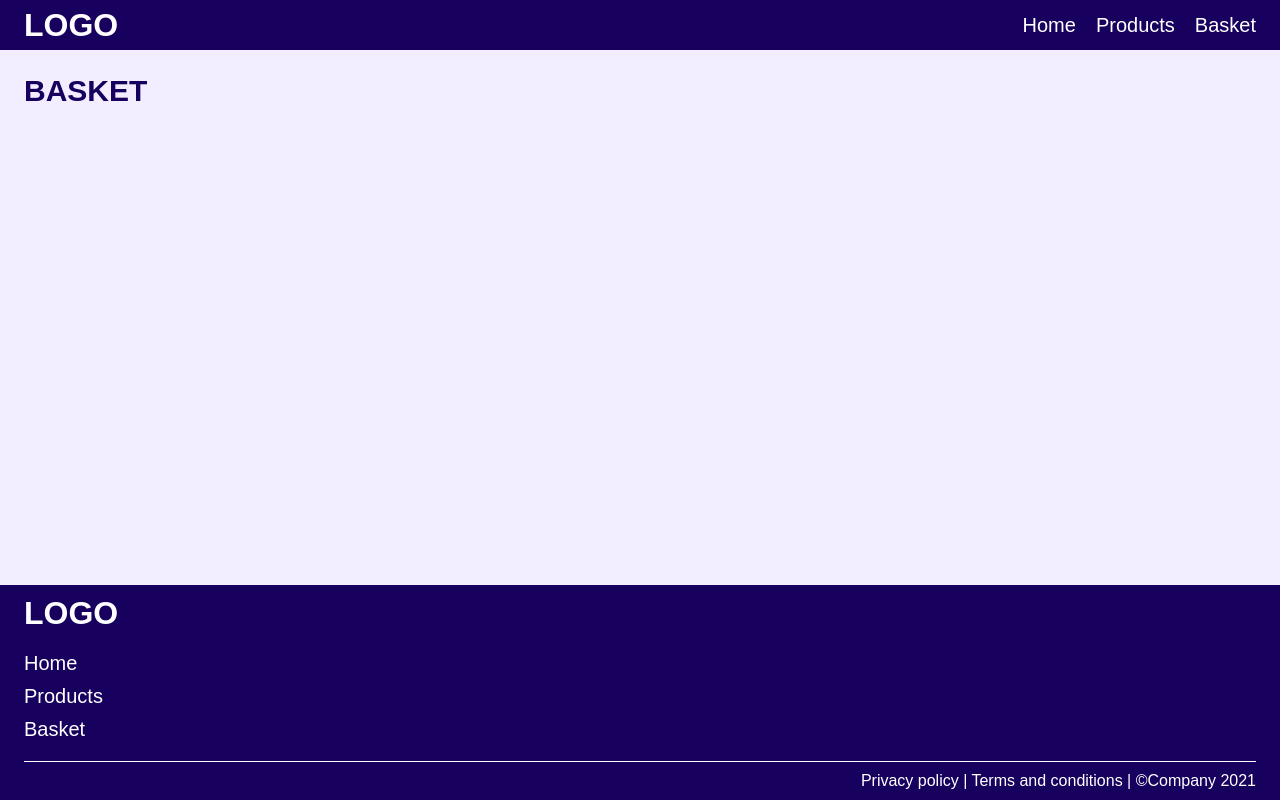
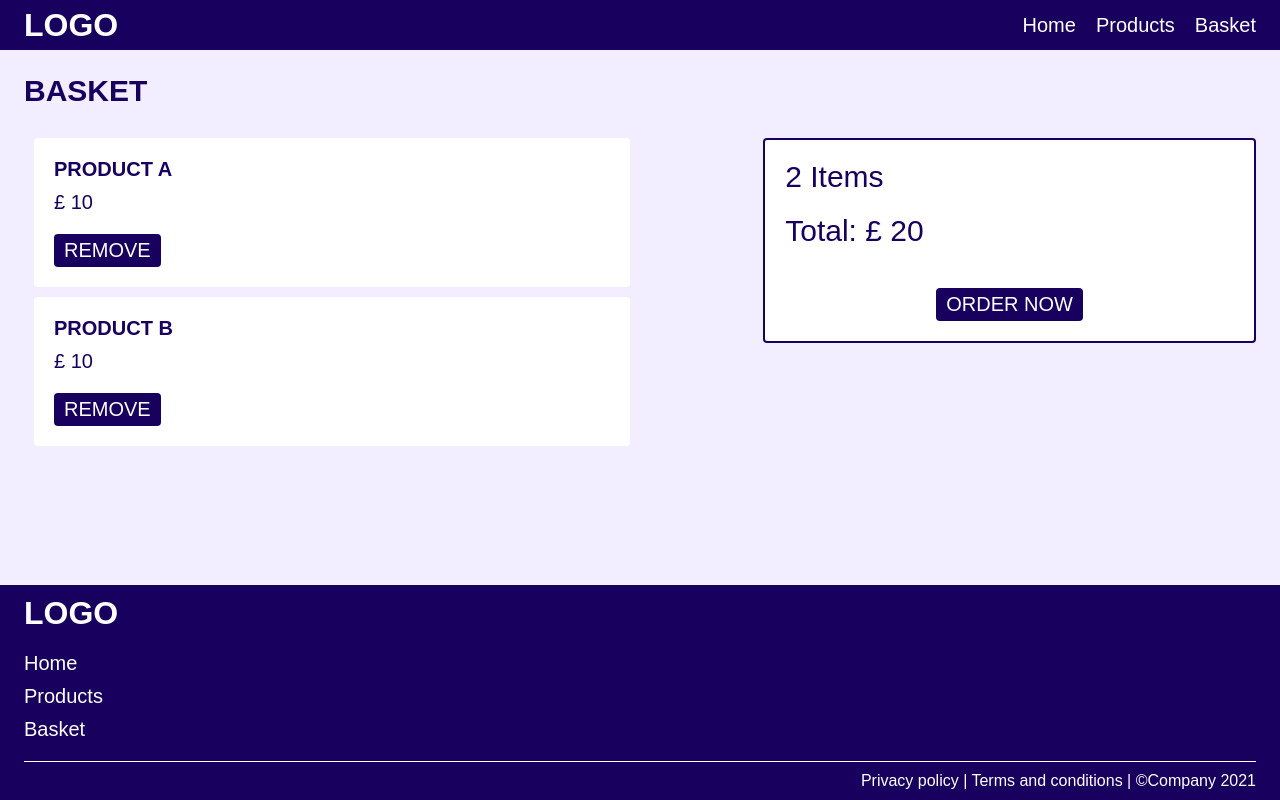
Before and after one commit to jarasmar/multi-page-react, a React (Create React App) app: page /basket in a window 1280 px wide. Built offline with nearby package versions, Linux system fonts and the light colour scheme.

Commit message:
Add basket page structure

```diff
--- /dev/null
+++ b/src/components/basketList.js
@@ -0,0 +1,20 @@
+import React from 'react';
+
+function BasketList() {
+    return (
+        <ul className="basket-list">
+            <li>
+                <span className="product-name">Product A</span>
+                <span className="product-price">£ 10</span>
+                <button className="remove-btn">Remove</button>
+            </li>
+            <li>
+                <span className="product-name">Product B</span>
+                <span className="product-price">£ 10</span>
+                <button className="remove-btn">Remove</button>
+            </li>
+        </ul>
+    )
+}
+
+export default BasketList;
--- /dev/null
+++ b/src/components/checkout.js
@@ -0,0 +1,13 @@
+import React from 'react';
+
+function Checkout() {
+    return (
+        <div className="checkout">
+            <div className="checkout-items">2 Items</div>
+            <div className="checkout-total">Total: £ 20</div>
+            <button className="checkout-btn">Order Now</button>
+        </div>
+    )
+}
+
+export default Checkout;
--- a/src/components/productsList.js
+++ b/src/components/productsList.js
@@ -5,22 +5,27 @@ function ProductsList() {
         <ul className="products-list">
             <li>
                 <span className="product-name">Product A</span>
+                <span className="product-price">£ 10</span>
                 <button className="buy-btn">Buy</button>
             </li>
             <li>
                 <span className="product-name">Product B</span>
+                <span className="product-price">£ 10</span>
                 <button className="buy-btn">Buy</button>
             </li>
             <li>
                 <span className="product-name">Product C</span>
+                <span className="product-price">£ 10</span>
                 <button className="buy-btn">Buy</button>
             </li>
             <li>
                 <span className="product-name">Product D</span>
+                <span className="product-price">£ 10</span>
                 <button className="buy-btn">Buy</button>
             </li>
             <li>
                 <span className="product-name">Product E</span>
+                <span className="product-price">£ 10</span>
                 <button className="buy-btn">Buy</button>
             </li>
         </ul>
--- a/src/pages/basket.js
+++ b/src/pages/basket.js
@@ -1,9 +1,16 @@
 import React from 'react';
+import  BasketList from '../components/basketList'
+import  Checkout from '../components/checkout'
 
 function Basket() {
     return (
         <div className="page basket">
             <div className="header">Basket</div>
+            <div className="content">
+                <BasketList />
+                <Checkout />
+            </div>
+
         </div>
     )
 }
--- a/src/styles/index.css
+++ b/src/styles/index.css
@@ -76,14 +76,11 @@ body {
     font-size: 32px;
 }
 
-.products-list {
+ul {
     list-style: none;
-    display: flex;
-    flex-wrap: wrap;
 }
 
-.products-list li {
-    width: calc(50% - 20px);
+ul li {
     margin: 10px;
     padding: 20px;
 
@@ -93,15 +90,22 @@ body {
 
     background-color: #fff;
     border-radius: 4px;
-}
-
-.products-list li .product-name {
-    font-size: 20px;
-    text-transform: uppercase;
     color: #17005e;
 }
 
-.products-list li .buy-btn {
+li .product-name{
+    font-size: 20px;
+    text-transform: uppercase;
+    font-weight: 600;
+}
+
+li .product-price {
+    font-size: 20px;
+    text-transform: uppercase;
+    margin-top: 10px;
+}
+
+button {
     width: fit-content;
     margin-top: 20px;
     padding: 5px 10px;
@@ -114,7 +118,42 @@ body {
     border-radius: 4px;
 }
 
+.products-list {
+    display: flex;
+    flex-wrap: wrap;
+}
 
+.products-list li {
+    width: calc(50% - 20px);
+}
+
+.basket-list {
+    width: 50%;
+}
+
+.checkout {
+    width: 40%;
+    margin-top: 10px;
+    padding: 20px;
+
+    display: flex;
+    flex-direction: column;
+
+    background-color: #fff;
+    border: 2px solid #17005e;
+    border-radius: 4px;
+}
+
+.checkout-items,
+.checkout-total {
+    font-size: 30px;
+    color: #17005e;
+    margin-bottom: 20px;
+}
+
+.checkout-btn {
+    align-self: center;
+}
 
 /* PAGES */
 
@@ -158,3 +197,10 @@ body {
     background-color: #17005e;
     color: #fff;
 }
+
+.page.basket .content {
+    display: flex;
+    flex-direction: row;
+    justify-content: space-between;
+    align-items: flex-start;
+}
```
